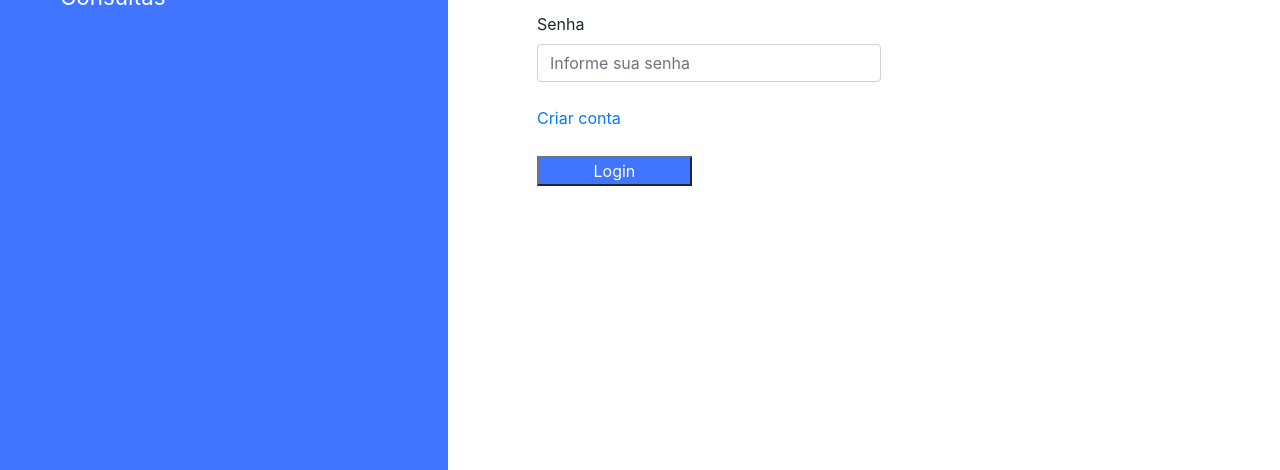
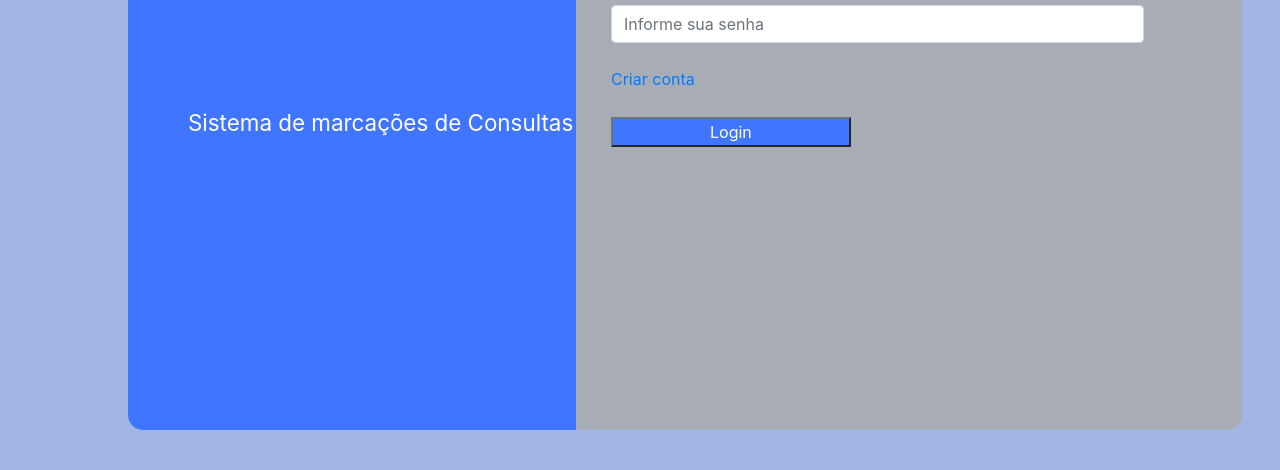
Before and after one commit to henriquelira2/Projeto-engenharia-1, a React app in the folder Cliente/: page /loginMedico in a window 1280 px wide. Shown: the part 330-800 px from the top of the page. Built offline with nearby package versions, Linux system fonts and the light colour scheme.

Commit message:
atualizando css login/cadastro

```diff
--- a/Cliente/src/CadastroMedico/cadastroMedico.css
+++ b/Cliente/src/CadastroMedico/cadastroMedico.css
@@ -9,6 +9,12 @@
     justify-content: center;
     align-items: center;
     background-color: var(--cor-primaria);
+    border-radius: 0px 0px 15px 15px;
+    width: 93%;
+    height: 85%;
+    left: 3%;
+    position: absolute;
+    top: 12%;
 }
 
 .header .menubar {
@@ -16,6 +22,12 @@
     padding-left: 30px;
     font-weight: bold;
     background-color: var(--bg-light);
+    background: #211e1e;
+    position: absolute;
+    width: 93%;
+    left: 3%;
+    top: 3%;
+    border-radius: 15px 15px 0px 0px;
 }
 
 .btn-form {
--- a/Cliente/src/LoginMedico/loginMedico.css
+++ b/Cliente/src/LoginMedico/loginMedico.css
@@ -21,10 +21,12 @@ p {
 }
 
 .sidenav {
-    height: 100%;
+
     background-color: #4075FF;
     overflow-x: hidden;
     padding-top: 20px;
+    /*width: 45%;*/
+
 }
 
 .imglogin {
@@ -63,11 +65,13 @@ p {
     }
 
     .sidenav {
-        width: 35%;
+        width: 40%;
         position: fixed;
         z-index: 1;
-        top: 0;
-        left: 0;
+        top: 5%;
+        left: 10%;
+        height: 90%;
+        border-radius: 15px 0px px 15px;
     }
 
     .login-form {
@@ -83,7 +87,7 @@ p {
     }
 
     .sidenav {
-        width: 35%;
+        width: 45%;
         position: fixed;
         z-index: 1;
         top: 0;
--- a/Cliente/src/LoginPaciente/loginPaciente.css
+++ b/Cliente/src/LoginPaciente/loginPaciente.css
@@ -1,6 +1,9 @@
 .main-head {
     height: 150px;
     background: #FFF;
+}
+body{
+    background: #a1b6e5 !important;
 }
 
 h2 {
@@ -18,35 +21,49 @@ p {
     margin-bottom: 1rem;
     font-size: 1.4rem !important;
     font: sans-serig;
+    position: absolute;
+    top: 55%;
 }
 
 .sidenav {
-    height: 100%;
+
     background-color: #4075FF;
-    overflow-x: hidden;
-    padding-top: 20px;
+    /* overflow-x: hidden; */
+    padding-top: 0px;
+    width: 83%;
+    position: fixed;
+    top: 1%;
+    left: 5%;
+    border-radius: 15px 15px 0px 0px;
+    padding-top: 30px;
+
 }
 
-.imglogin {
-    height: 220px;
-    margin-top: -10px;
-    display: block;
-    margin-left: auto;
-    margin-right: auto
-}
+
 
 .main {
-    padding: 0px 10px;
+    padding: 70px 20px;
+    position: fixed;
+    top: 40%;
+    background: gray;
+    left: 5%;
+    width: 83%;
+    height: 57%;
+    border-radius: 0px 0px 15px 15px;
 }
 
 .login-main-text {
     margin-top: 20%;
     padding: 60px;
     color: #fff;
+
 }
 
 .login-main-text h2 {
     font-weight: 300;
+    top: 8%;
+    position: absolute;
+
 }
 
 .btn2 {
@@ -56,18 +73,43 @@ p {
     margin-top: 10px;
 }
 
+.col-mb-6 {
+    -webkit-box-flex: 0;
+    flex: 0 0 50%;
+    max-width: 100%;
+
+}
 
 @media screen and (min-width: 768px) {
     .main {
         margin-left: 40%;
+        border-radius: 0px 15px 15px 0px;
+        background: #a8acb5;
+        width: 52%;
+        left: 10%;
+        position: fixed;
+        height: 90%;
+        top: 5%;
+
     }
 
+    .col-md-6 {
+        -webkit-box-flex: 0;
+        -ms-flex: 0 0 50%;
+        flex: 0 0 50%;
+        max-width: 90% !important;
+    }
+
+
+
     .sidenav {
-        width: 35%;
+        width: 40%;
         position: fixed;
         z-index: 1;
-        top: 0;
-        left: 0;
+        top: 5%;
+        left: 10%;
+        height: 90%;
+        border-radius: 15px 0px 0px 15px;
     }
 
     .login-form {
@@ -80,14 +122,23 @@ p {
 @media screen and (min-width: 1024px) {
     .main {
         margin-left: 40%;
+        border-radius: 0px 15px 15px 0px;
+        background: #a8acb5;
+        width: 52%;
+        left: 5%;
+        position: fixed;
+        height: 90%;
+        top: 5%;
+
     }
 
     .sidenav {
         width: 35%;
         position: fixed;
         z-index: 1;
-        top: 0;
-        left: 0;
+        top: 5%;
+        left: 10%;
+        height: 90%;
     }
 
     .login-form {
```
